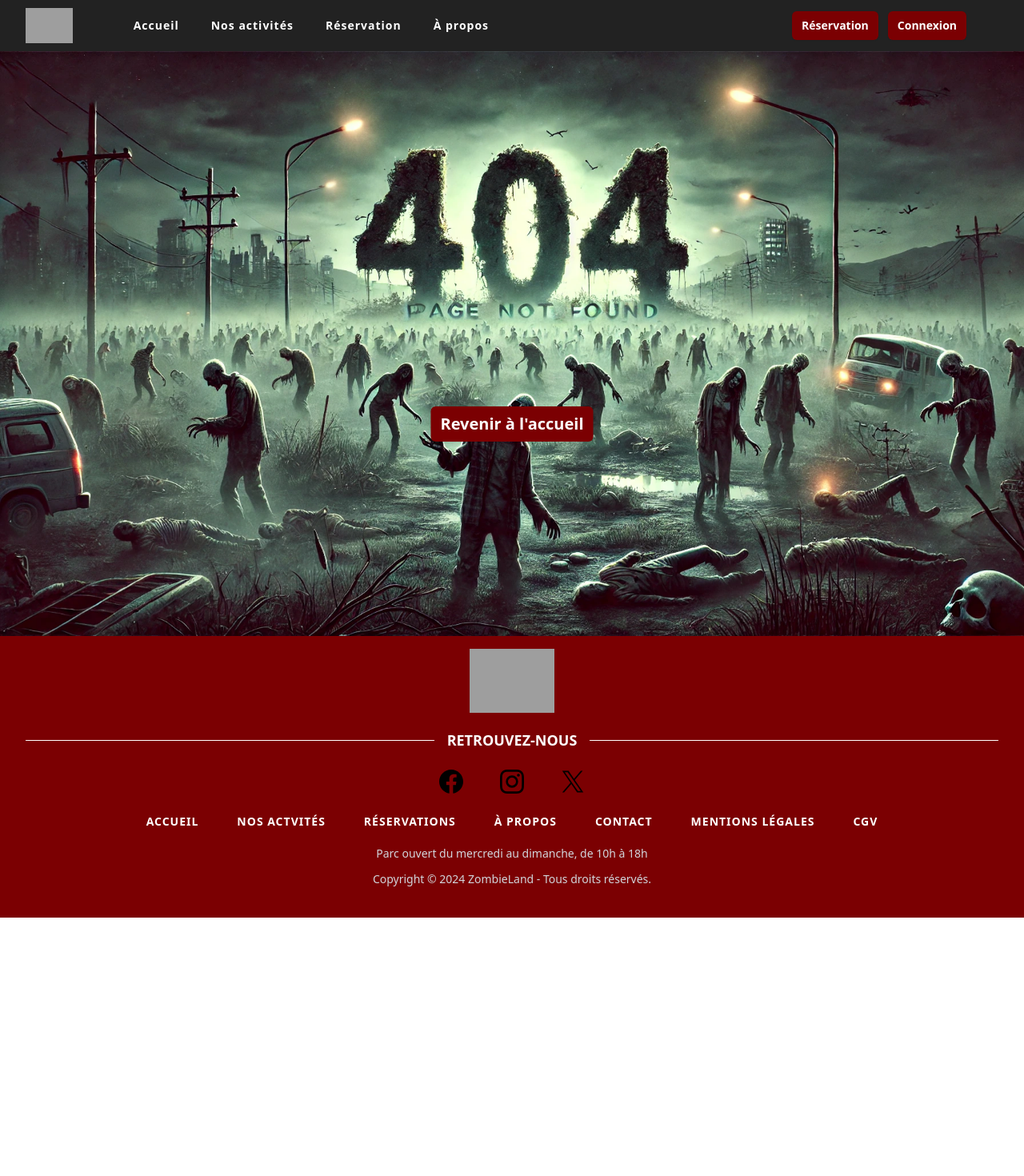
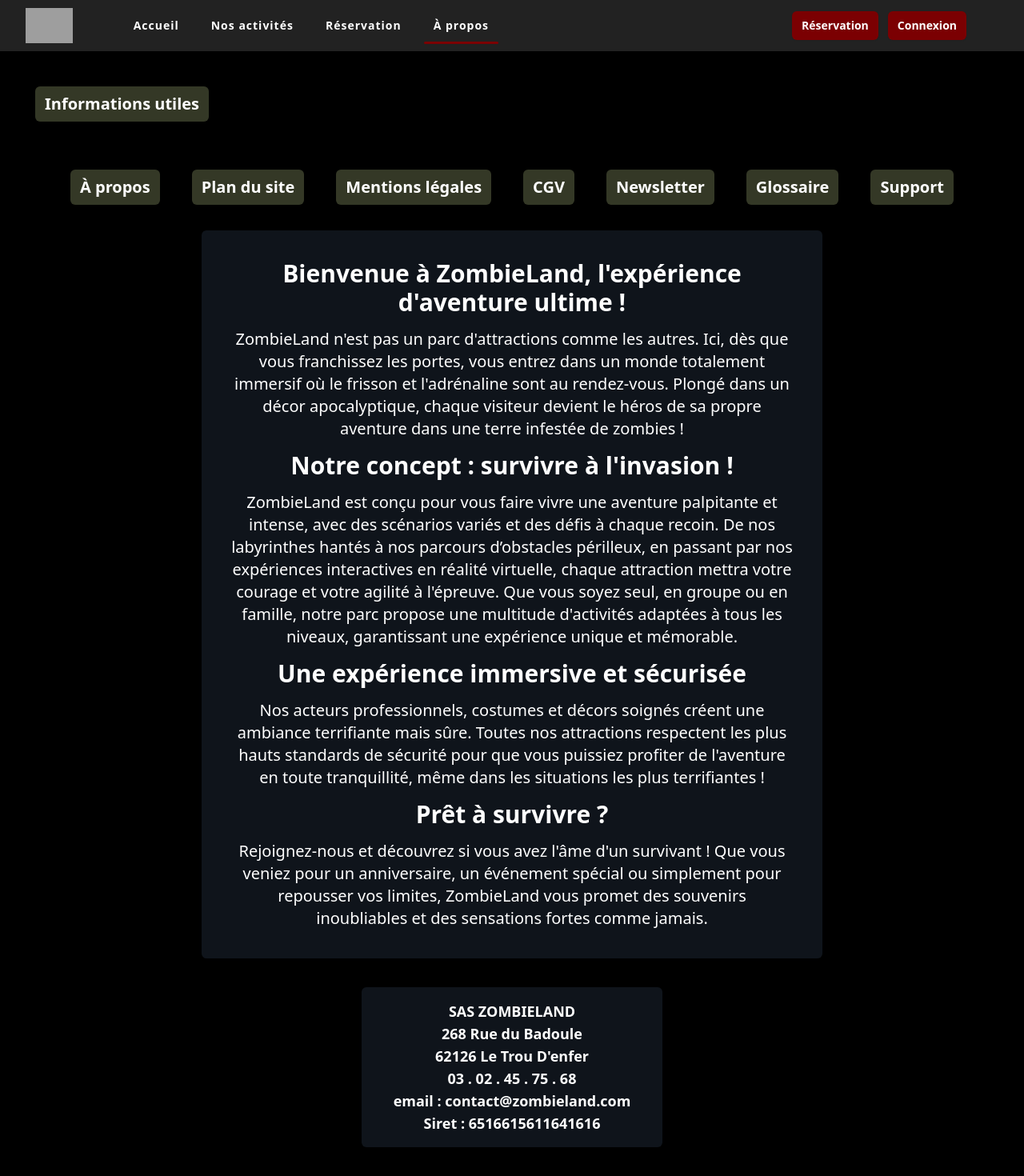
Before and after one commit to Camille-ldt/ZombieLand-front, a React (Vite) app: page /informations/aboutus in a window 1280 px wide. Shown: the top 1470 px of the page at 80% size. Before the commit the page ends 1147 px from the top, so only its background shows below. Built offline with nearby package versions, Linux system fonts and the light colour scheme; grey boxes are pictures that could not be loaded.

Commit message:
Intégration page informations et création de components

```diff
--- /dev/null
+++ b/src/Pages/AboutUs.tsx
@@ -0,0 +1,32 @@
+
+
+const AboutUs = () => {
+   return (
+      <div>
+<div className="bg-gray-800/50 text-center rounded-md lg:mx-52 p-9">
+   <p className="text-white pb-3.5 sm:text-lg md:text-xl lg:text-3xl font-semibold">Bienvenue à ZombieLand, l'expérience d'aventure ultime !</p>
+   <p className="text-white pb-3.5 sm:text-base md:text-lg lg:text-xl">ZombieLand n'est pas un parc d'attractions comme les autres. Ici, dès que vous franchissez les portes, vous entrez dans un monde totalement immersif où le frisson et l'adrénaline sont au rendez-vous. Plongé dans un décor apocalyptique, chaque visiteur devient le héros de sa propre aventure dans une terre infestée de zombies !</p>
+   <p className="text-white pb-3.5 sm:text-lg md:text-xl lg:text-3xl font-semibold">Notre concept : survivre à l'invasion !</p>
+   <p className="text-white pb-3.5 sm:text-base md:text-lg lg:text-xl">ZombieLand est conçu pour vous faire vivre une aventure palpitante et intense, avec des scénarios variés et des défis à chaque recoin. De nos labyrinthes hantés à nos parcours d’obstacles périlleux, en passant par nos expériences interactives en réalité virtuelle, chaque attraction mettra votre courage et votre agilité à l'épreuve. Que vous soyez seul, en groupe ou en famille, notre parc propose une multitude d'activités adaptées à tous les niveaux, garantissant une expérience unique et mémorable.</p>
+   <p className="text-white pb-3.5 sm:text-lg md:text-xl lg:text-3xl font-semibold">Une expérience immersive et sécurisée</p>
+   <p className="text-white pb-3.5 sm:text-base md:text-lg lg:text-xl">Nos acteurs professionnels, costumes et décors soignés créent une ambiance terrifiante mais sûre. Toutes nos attractions respectent les plus hauts standards de sécurité pour que vous puissiez profiter de l'aventure en toute tranquillité, même dans les situations les plus terrifiantes !</p>
+   <p className="text-white pb-3.5 sm:text-lg md:text-xl lg:text-3xl font-semibold">Prêt à survivre ?</p>
+   <p className="text-white sm:text-base md:text-lg lg:text-xl">Rejoignez-nous et découvrez si vous avez l'âme d'un survivant ! Que vous veniez pour un anniversaire, un événement spécial ou simplement pour repousser vos limites, ZombieLand vous promet des souvenirs inoubliables et des sensations fortes comme jamais.</p>
+</div>
+<div className="flex justify-center p-9">
+            <div className="px-10 py-4 text-lg font-semibold rounded-md text-white bg-gray-800/50 text-center">
+                <p>SAS ZOMBIELAND</p>
+                <p>268 Rue du Badoule</p>
+                <p>62126 Le Trou D'enfer</p>
+                <p>03 . 02 . 45 . 75 . 68</p>
+                <p>email : contact@zombieland.com</p>
+                <p>Siret : 6516615611641616</p>
+            </div>
+        </div>
+      </div>
+
+   )
+}
+
+
+export default AboutUs;
--- /dev/null
+++ b/src/Pages/SiteMap.tsx
@@ -0,0 +1,10 @@
+import { TitleGrey } from "../components/TitleGrey";
+
+const SiteMap = () => {
+   return (
+<TitleGrey>Plan du site</TitleGrey>
+   )
+}
+
+
+export default SiteMap;
--- a/src/components/Footer.tsx
+++ b/src/components/Footer.tsx
@@ -22,7 +22,7 @@ const footer: Footer = {
       { name: 'Accueil', href: '#' },
       { name: 'Nos actvités', href: '#' },
       { name: 'Réservations', href: '#' },
-      { name: 'À propos', href: '#' },
+      { name: 'À propos', href: '/informations/aboutus' },
       { name: 'Contact', href: '#' },
       { name: 'Mentions légales', href: '#' },
       { name: 'CGV', href: '#' },
--- /dev/null
+++ b/src/components/GreenLink.tsx
@@ -0,0 +1,19 @@
+import { Link } from "react-router-dom";
+
+interface LinkProps {
+	textSize: string;
+	position: string;
+	children: string;
+	to: string;
+}
+
+export const GreenLink = ({ to, position, textSize, children }: LinkProps) => {
+	return (
+		<Link
+			to={to}
+			className={`transform transition-transform duration-400 hover:scale-110 ${position} inline-flex items-center rounded-md bg-green-low px-3 py-2 ${textSize} font-semibold text-white shadow-sm hover:bg-red-primary focus-visible:outline focus-visible:outline-2 focus-visible:outline-offset-2 focus-visible:outline-indigo-500 mx-3 active:bg-red-primary focus:bg-red-primary px-3 py-2`}
+		>
+			{children}
+		</Link>
+	);
+};
--- a/src/components/Navbar.tsx
+++ b/src/components/Navbar.tsx
@@ -18,7 +18,7 @@ const navigation: NavigationItem[] = [
     { name: 'Accueil', to: '/', current: true },
     { name: 'Nos activités', to: '/activities', current: false },
     { name: 'Réservation', to: '/bookings', current: false },
-    { name: 'À propos', to: '/aboutus', current: false },
+    { name: 'À propos', to: '/informations/aboutus', current: false },
 ];
 
 // Fonction utilitaire pour concaténer les classes conditionnelles
--- /dev/null
+++ b/src/components/TitleGrey.tsx
@@ -0,0 +1,16 @@
+interface TitleProps {
+
+    children: string
+}
+
+export const TitleGrey = ({children}: TitleProps) => {
+    return (
+        <p
+
+            className="relative inline-flex items-center rounded-md bg-grey px-3 py-2 text-xl font-semibold text-white shadow-sm focus-visible:outline focus-visible:outline-2 focus-visible:outline-offset-2 focus-visible:outline-indigo-500 mb-7"
+            >
+                {children}
+        </p>
+
+    )
+}
--- /dev/null
+++ b/src/components/UsefulInformation.tsx
@@ -0,0 +1,43 @@
+import { Title } from "../components/Title";
+import { GreenLink } from "../components/GreenLink";
+import { Outlet } from "react-router-dom";
+
+
+
+
+export const UsefulInformation = () => {
+    return (
+        <div className="bg-black min-h-screen p-11">
+            <Title>Informations utiles</Title>
+
+        <div className="py-8 flex flex-wrap justify-center items-center gap-4 sm:text-sm md:text-lg lg:text-xl">
+            <GreenLink to="/informations/aboutus">
+                À propos
+            </GreenLink>
+            <GreenLink to="/informations/sitemap">
+                Plan du site
+            </GreenLink>
+            <GreenLink to="">
+                Mentions légales
+            </GreenLink>
+            <GreenLink to="">
+                CGV
+            </GreenLink>
+            <GreenLink to="">
+                Newsletter
+            </GreenLink>
+            <GreenLink to="">
+                Glossaire
+            </GreenLink>
+            <GreenLink to="">
+                Support
+            </GreenLink>
+        </div>
+
+
+<div>
+    <Outlet />
+</div>
+        </div>
+    );
+};
```
Also changed, not shown: src/routes/router.tsx (+15 -2 lines).
